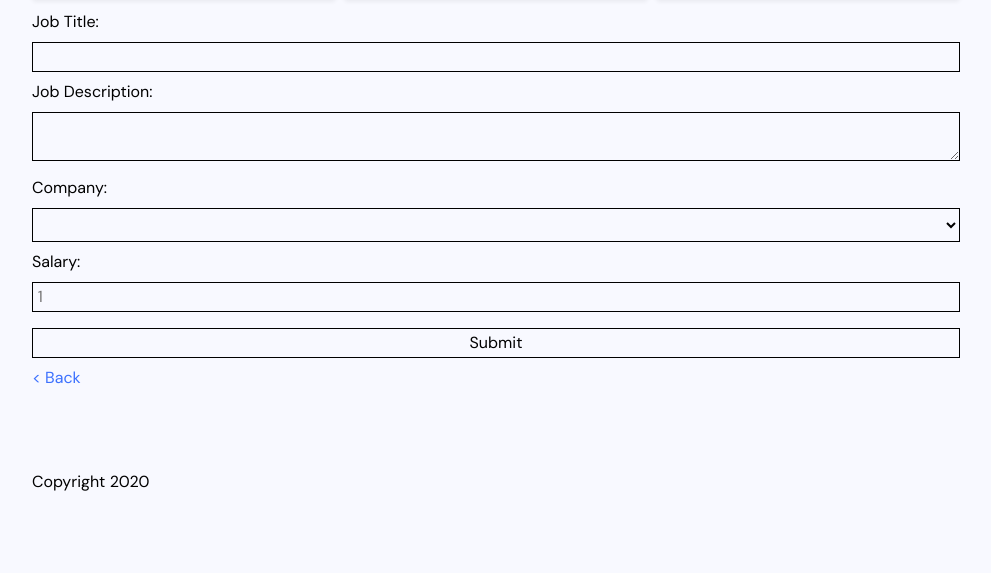
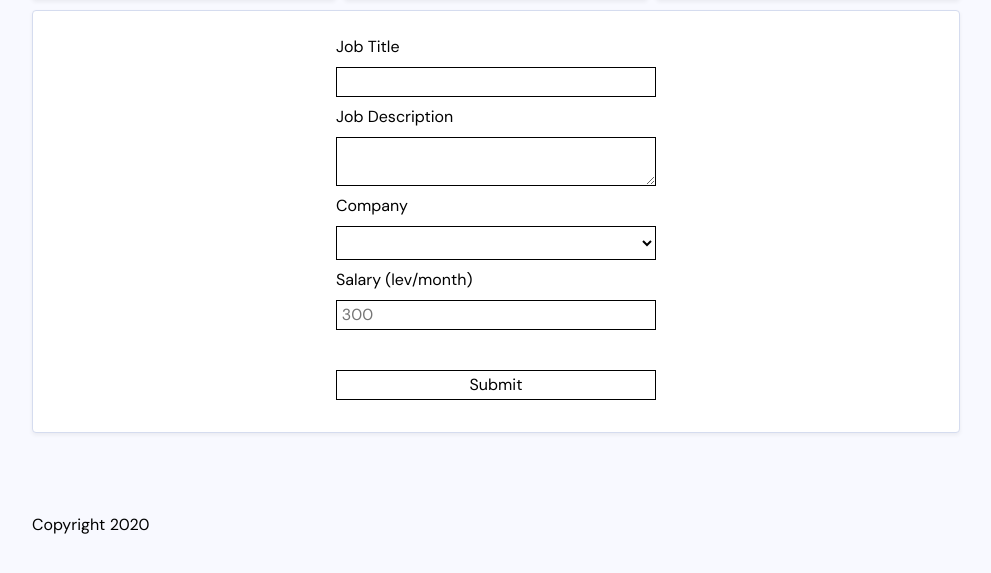
Before and after one commit to Syndamia/devrix-job-board, a PHP site: page /CreateOffer in a window 1280 px wide. Shown: the part 130-703 px from the top of the page, without its empty margins (144-1135 px from the left). Run offline with PHP 8.4, Linux system fonts and the light colour scheme; data that the repository does not hold is empty.

Commit message:
Updated create job offer to follow current template

```diff
--- a/src/css/prog.css
+++ b/src/css/prog.css
@@ -11,7 +11,7 @@ input, textarea, select {
 }
 
 input:not([type="submit"]) {
-  min-width: 15em;
+  min-width: 20em;
 }
 
 textarea {
--- a/src/views/create-offer.php
+++ b/src/views/create-offer.php
@@ -1,11 +1,12 @@
-<form method="post">
-	<label for="title">Job Title: </label>
+<div class="job-card">
+	<form class="centered-form blocky-form-items" method="post">
+		<label for="title">Job Title</label>
 		<input type="text" name="title">
-	<br>
-	<label for="description">Job Description: </label>
+
+		<label for="description">Job Description</label>
 		<textarea type="text" name="description"></textarea>
-	<br>
-	<label for="company">Company: </label>
+
+		<label for="company">Company</label>
 		<select name="company">
 			<?php
 				foreach(self::$companies as $company) {
@@ -13,10 +14,11 @@
 				}
 			?>
 		</select>
-	<br>
-	<label for="salary">Salary: </label>
-	<input type="number" name="salary" min="1" placeholder="1">
+
+		<label for="salary">Salary (lev/month)</label>
+		<input type="number" name="salary" min="300" placeholder="300">
+
 		<br>
 		<input type="submit" value="Submit">
 	</form>
-<a href="/">&lt; Back</a>
+</div>
```
Lines whose indentation alone changed are shown as unchanged.
